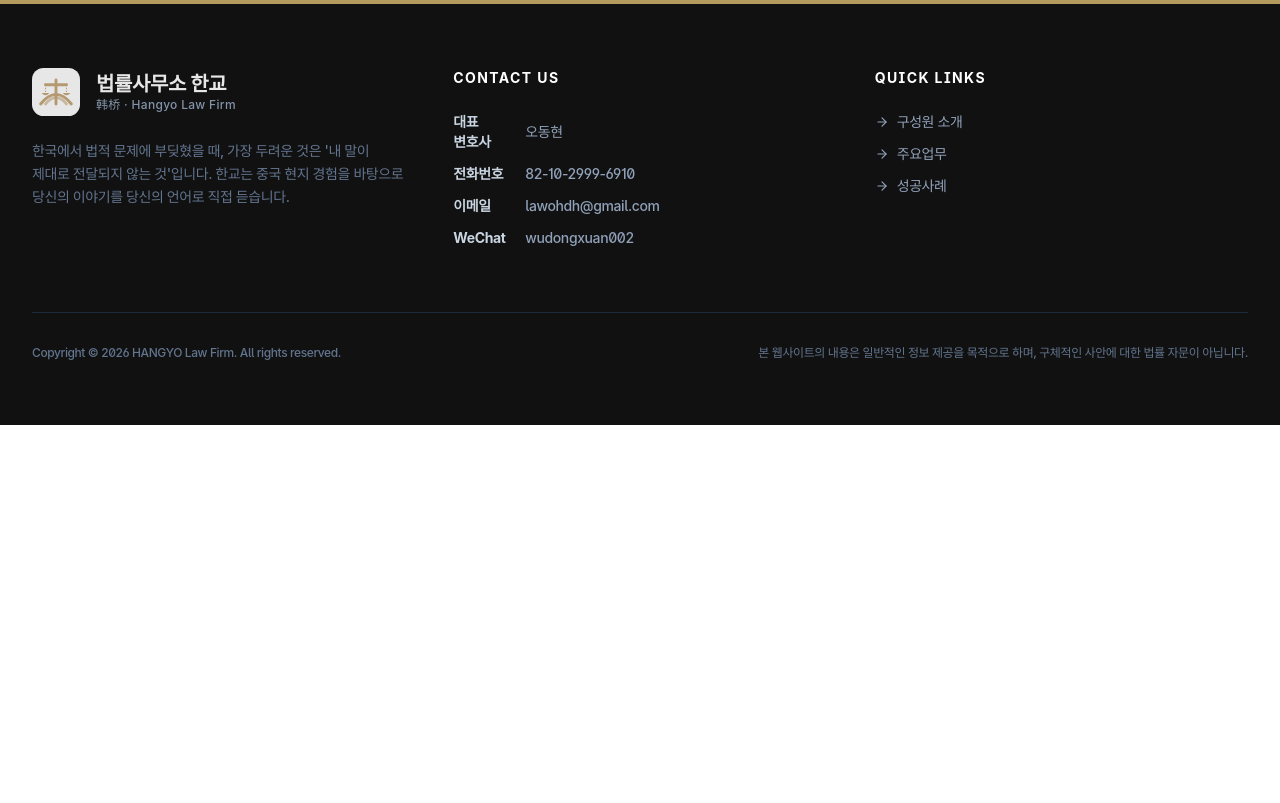
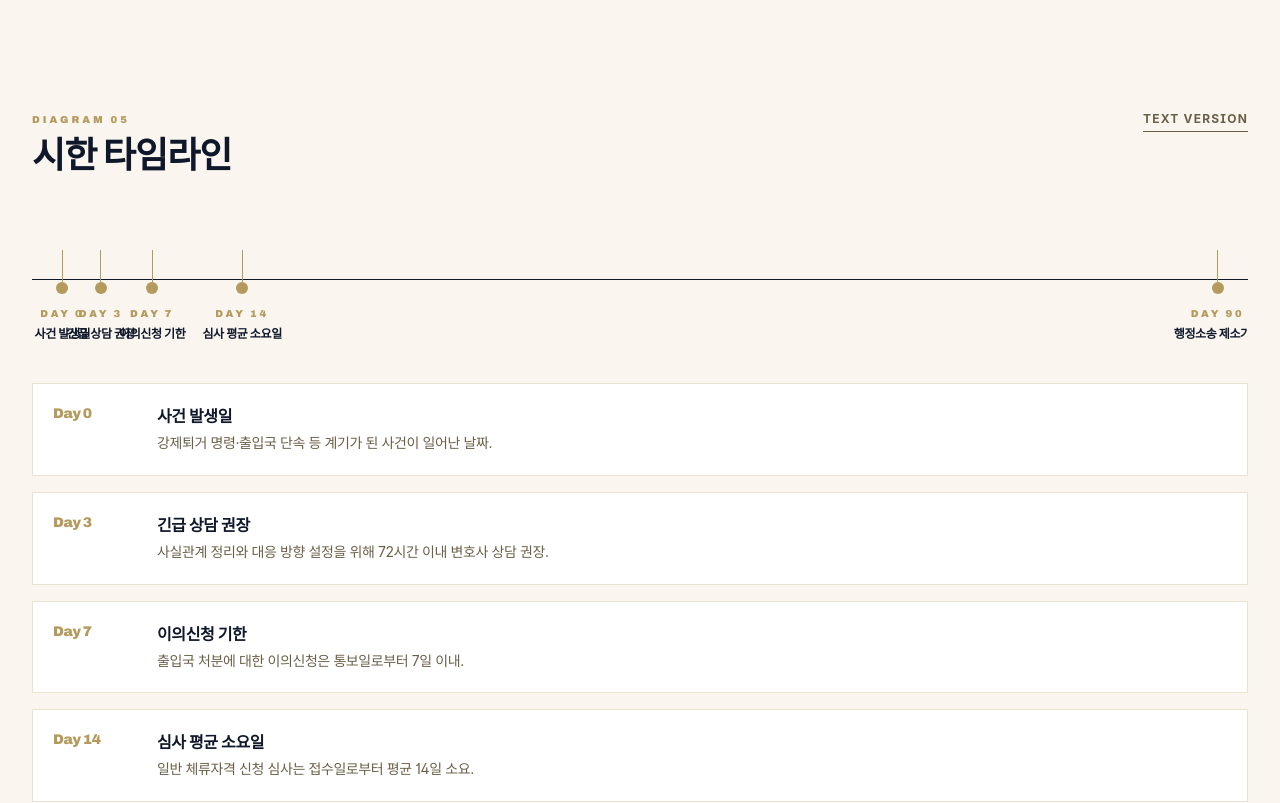
Before and after one commit to kimhyunjin0730-sys/law-oh, a React (Vite) app: page /legal/immigration in a window 1280 px wide. Shown: the part 2620-3423 px from the top of the page. Before the commit the page ends 3045 px from the top, so only its background shows below. Built offline with nearby package versions, Linux system fonts and the light colour scheme; a web font is replaced by a local one.

Commit message:
feat(legal): DeadlineTimeline with Day-N axis

```diff
--- /dev/null
+++ b/src/app/components/legal/DeadlineTimeline.tsx
@@ -0,0 +1,65 @@
+import type { DeadlineEvent, Lang } from "../../../lib/legal/types";
+import { pick } from "../../../lib/legal/content";
+import { DiagramShell } from "./DiagramShell";
+
+interface Props {
+  events: DeadlineEvent[];
+  lang: Lang;
+  title: string;
+  ariaSummary: string;
+}
+
+export function DeadlineTimeline({ events, lang, title, ariaSummary }: Props) {
+  const sorted = [...events].sort((a, b) => a.day - b.day);
+  const maxDay = sorted.length ? sorted[sorted.length - 1].day : 1;
+
+  const fallback = (
+    <ol className="space-y-3">
+      {sorted.map((e, i) => (
+        <li key={i}>
+          <strong>Day {e.day}</strong> — {pick(e.title, lang)}: {pick(e.detail, lang)}
+        </li>
+      ))}
+    </ol>
+  );
+
+  return (
+    <DiagramShell id="diagram-deadlines" eyebrow="Diagram 05" title={title} ariaSummary={ariaSummary} textFallback={fallback}>
+      {/* Horizontal axis */}
+      <div className="relative py-4 overflow-x-auto">
+        <div className="min-w-[720px]">
+          <div className="relative h-24">
+            <div aria-hidden className="absolute left-0 right-0 top-1/2 h-px bg-[#0f172a]" />
+            {sorted.map((e, i) => {
+              const pct = maxDay === 0 ? 0 : (e.day / maxDay) * 95 + 2.5;
+              return (
+                <div key={i} className="absolute -translate-x-1/2" style={{ left: `${pct}%`, top: "20%" }}>
+                  <div className="w-px h-8 bg-[#b59a5d] mx-auto" />
+                  <div className="w-3 h-3 rounded-full bg-[#b59a5d] mx-auto" />
+                  <div className="absolute top-14 left-1/2 -translate-x-1/2 whitespace-nowrap text-center">
+                    <div className="font-display text-[10px] font-black tracking-[0.28em] uppercase text-[#b59a5d]">
+                      Day {e.day}
+                    </div>
+                    <div className="mt-1 text-[12px] font-bold text-[#0f172a]">{pick(e.title, lang)}</div>
+                  </div>
+                </div>
+              );
+            })}
+          </div>
+        </div>
+      </div>
+      {/* Details below (stacked — screen reader reads these in order) */}
+      <div className="mt-10 space-y-4">
+        {sorted.map((e, i) => (
+          <div key={i} className="flex gap-6 bg-white border border-[#e9e3d2] p-5">
+            <div className="shrink-0 w-20 font-display text-sm font-black text-[#b59a5d] tabular-nums">Day {e.day}</div>
+            <div>
+              <div className="font-bold text-[#0f172a]">{pick(e.title, lang)}</div>
+              <p className="text-[14px] text-[#6b5f48] mt-1 leading-relaxed">{pick(e.detail, lang)}</p>
+            </div>
+          </div>
+        ))}
+      </div>
+    </DiagramShell>
+  );
+}
--- a/src/app/pages/legal/Immigration.tsx
+++ b/src/app/pages/legal/Immigration.tsx
@@ -4,6 +4,7 @@ import { VisaMapDiagram } from "../../components/legal/VisaMapDiagram";
 import { DecisionTreeDiagram } from "../../components/legal/DecisionTreeDiagram";
 import { ProcedureFlowDiagram } from "../../components/legal/ProcedureFlowDiagram";
 import { AgencyNetworkDiagram } from "../../components/legal/AgencyNetworkDiagram";
+import { DeadlineTimeline } from "../../components/legal/DeadlineTimeline";
 
 export function Immigration() {
   const { language } = useLanguage();
@@ -35,6 +36,12 @@ export function Immigration() {
         title="기관 네트워크"
         ariaSummary="의뢰인을 중심으로 관련 기관들의 역할과 연락처를 보여주는 네트워크 다이어그램"
       />
+      <DeadlineTimeline
+        events={c.deadlines}
+        lang={language}
+        title="시한 타임라인"
+        ariaSummary="긴급 대응 시한을 Day 0부터 시간축으로 보여주는 타임라인"
+      />
     </div>
   );
 }
```
